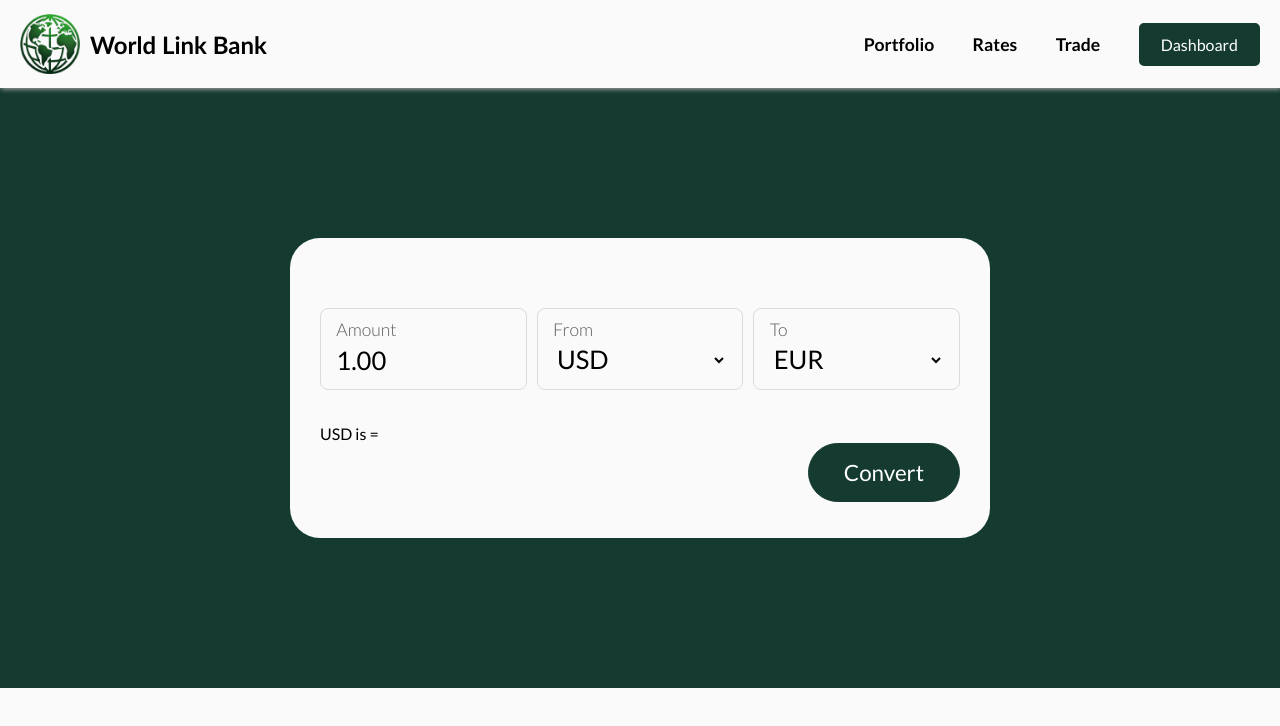
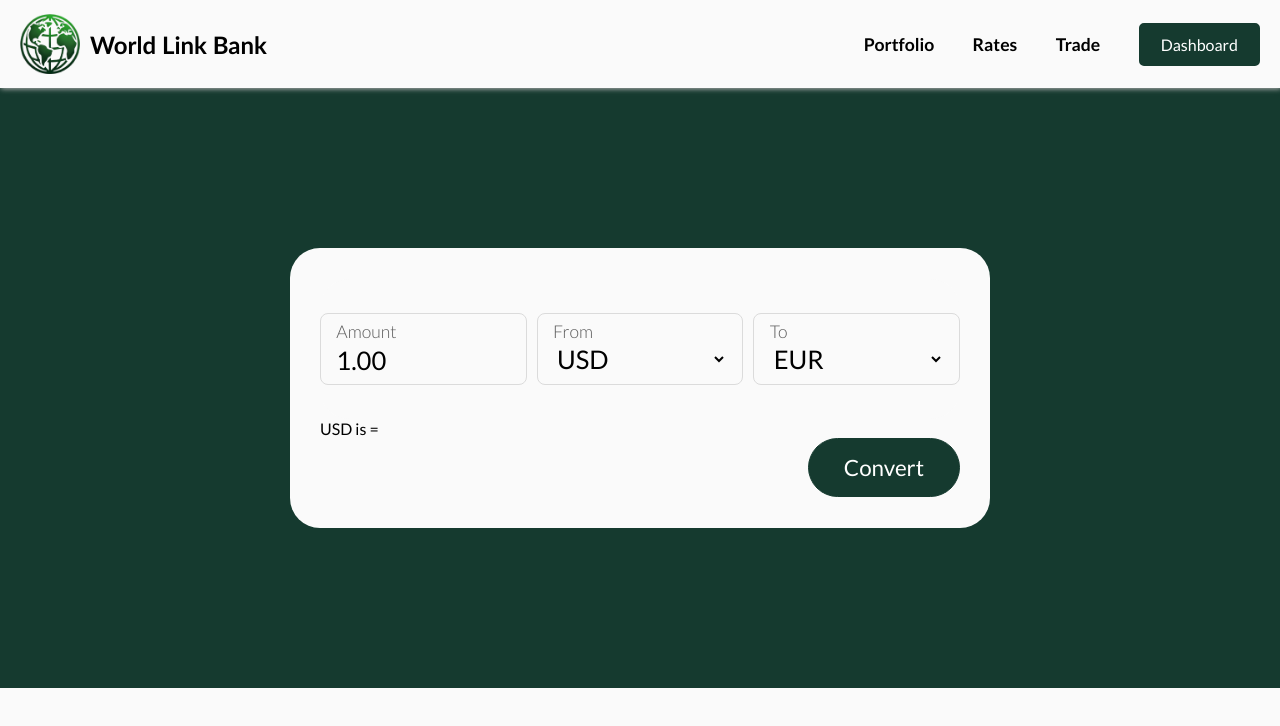
Before and after one commit to jjdubski/WorldLinkBank, a React (Vite) app in the folder northern-hack/: page /trade in a window 1280 px wide. Shown: the top 726 px of the page. Built offline with nearby package versions, Linux system fonts and the light colour scheme.

Commit message:
conversion fix

```diff
--- a/northern-hack/src/components/tradeUI/tradeUI.css
+++ b/northern-hack/src/components/tradeUI/tradeUI.css
@@ -9,11 +9,9 @@
 }
 .trade-cont{
     width: 50%;
-    height: 300px;
+    height: 280px;
     border-radius: 30px;
-    bottom: 180px;
-    /* box-shadow: 1px 1px 10px rgb(185, 185, 185); */
-    padding:0 30px;
+    padding: 0 30px;
     min-width: 600px;
     display: flex;
     flex-direction: column;
@@ -34,7 +32,7 @@
     border: 1px solid rgb(219, 219, 219);
     border-radius: 8px;
     width: 300px;
-    height: 80px;
+    height: 70px;
     display: flex;
     justify-content: center;
     align-items: center;
@@ -69,6 +67,7 @@
     }
 }
 
+
 .label-text{
     text-align: left;
     width: 85%;
@@ -80,7 +79,6 @@
 .bottom-cont{
     display: flex;
     justify-content: flex-end;
-    /* background-color: red; */
     align-items: center;
 }
 .text-cont-trade{
--- a/northern-hack/src/components/tradeUI/tradeUI.jsx
+++ b/northern-hack/src/components/tradeUI/tradeUI.jsx
@@ -48,12 +48,11 @@ const TradeUI = () => {
     return (
         <div className='tradeUI'>
             <div className="trade-cont">
-                <div className="top-cont">
+            <div className="top-cont">
                     <div className="converter">
                         <p className="label-text">Amount</p>
                         <input
                             className="input-style"
-                            type="number"
                             id="amount"
                             value={amount}
                             onChange={(e) => setAmount(e.target.value)}
```
